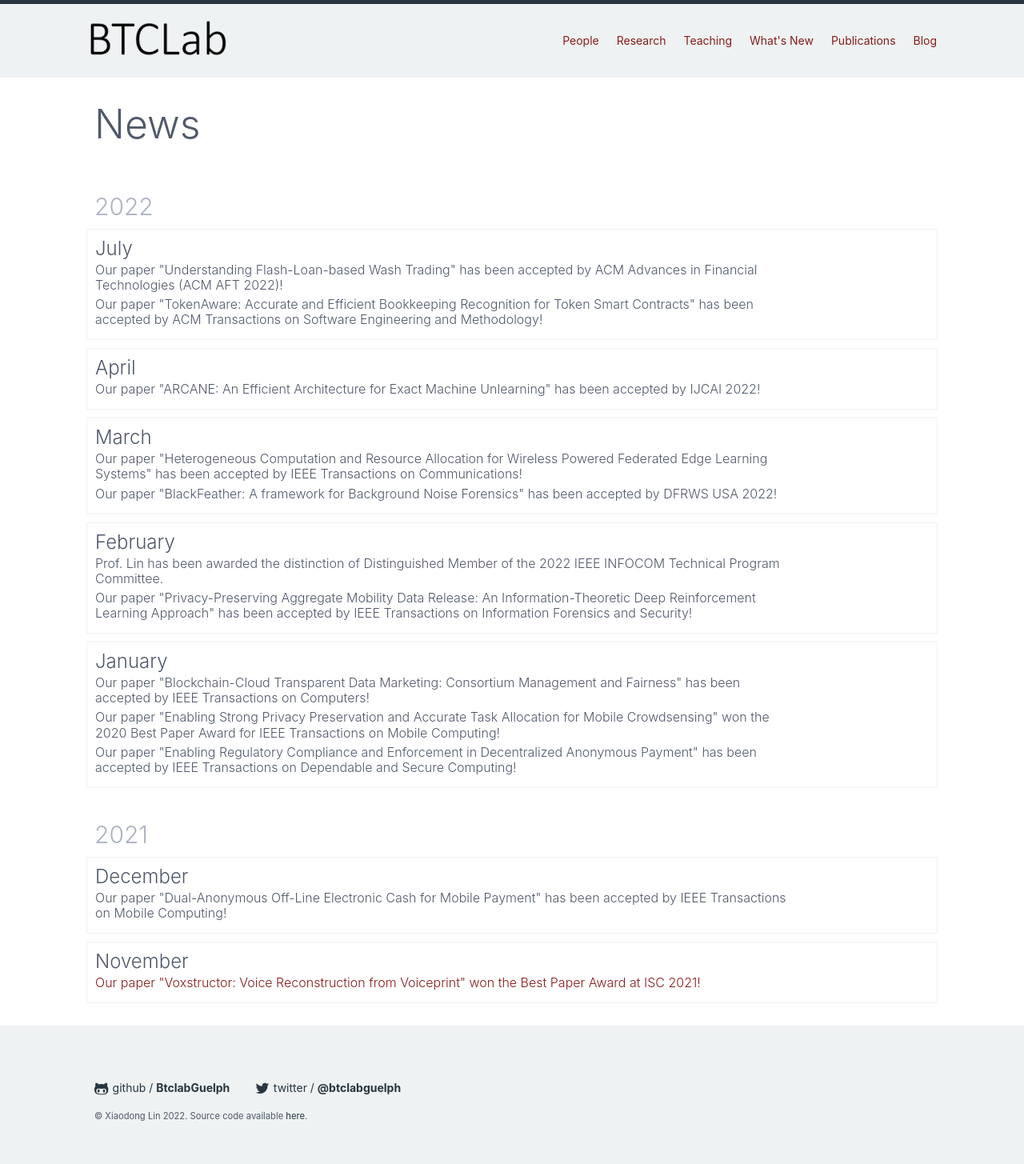
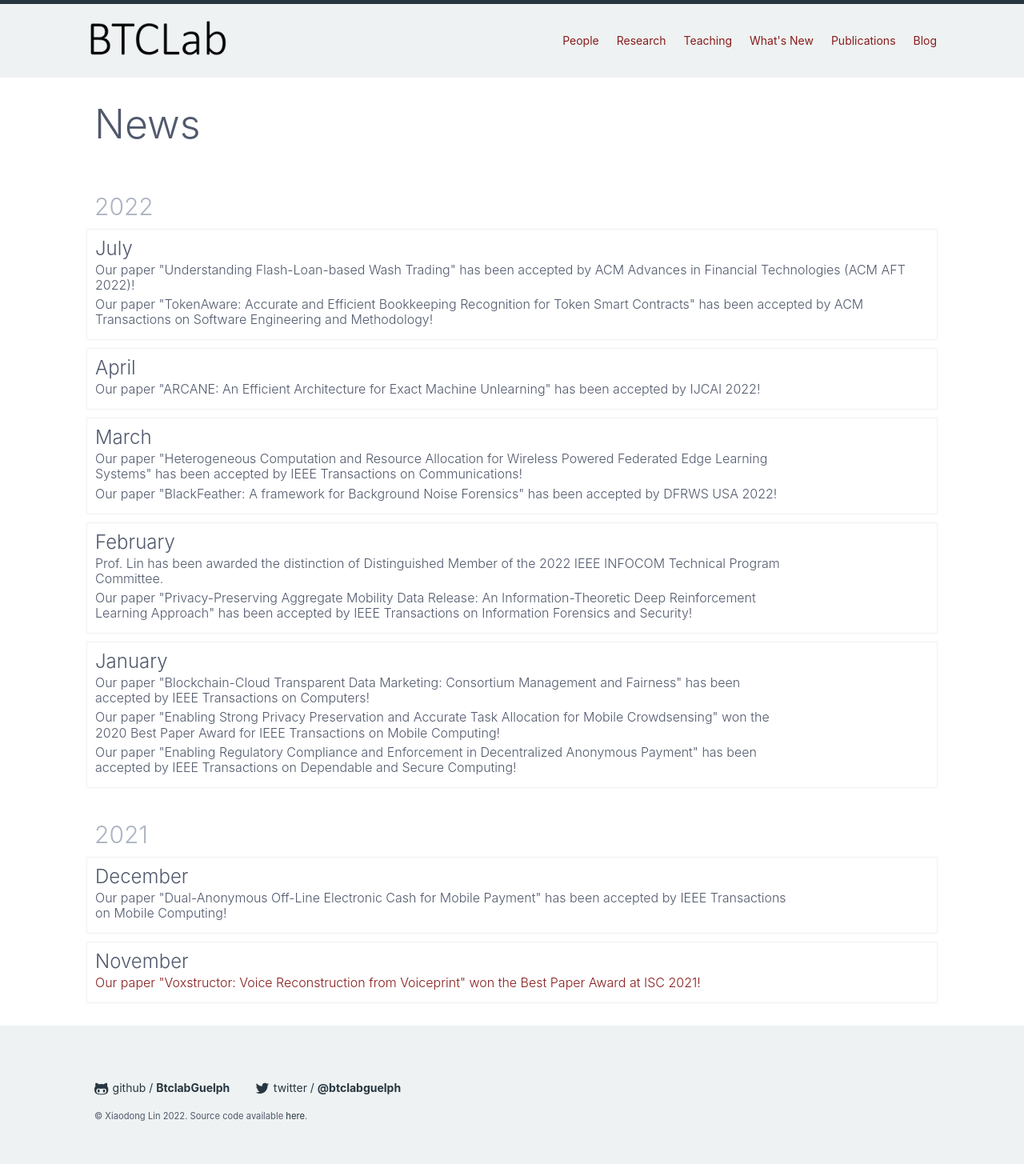
Before and after one commit to IgnisLi/IgnisLi.github.io, a Jekyll site: the page built from news.html, in a window 1280 px wide. Shown: the whole page at 80% size. Built offline with Jekyll 4.4.1, drawn with Linux system fonts in a browser that asks for light colours; nearby versions of some CDN libraries; comment, search, counter and statistics services are not loaded.

Commit message:
Update news.html

```diff
--- a/news.html
+++ b/news.html
@@ -12,7 +12,7 @@
 
       <div class="column pub-item col-12" id="modeling-future">
         <div class="card-publication columns">
-          <div class="column col-10 col-sm-12">
+          <div class="column col-sm-12">
             <div class="card-header">
               <h4 class="card-title">
                 July
```
